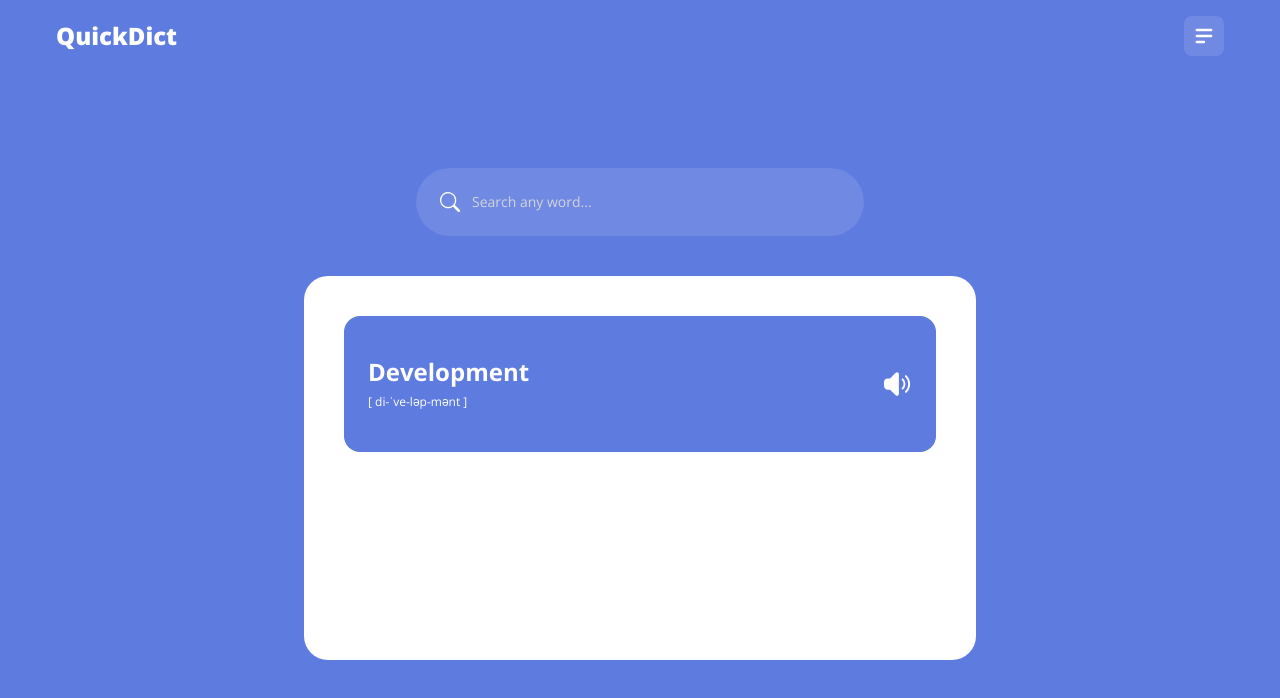
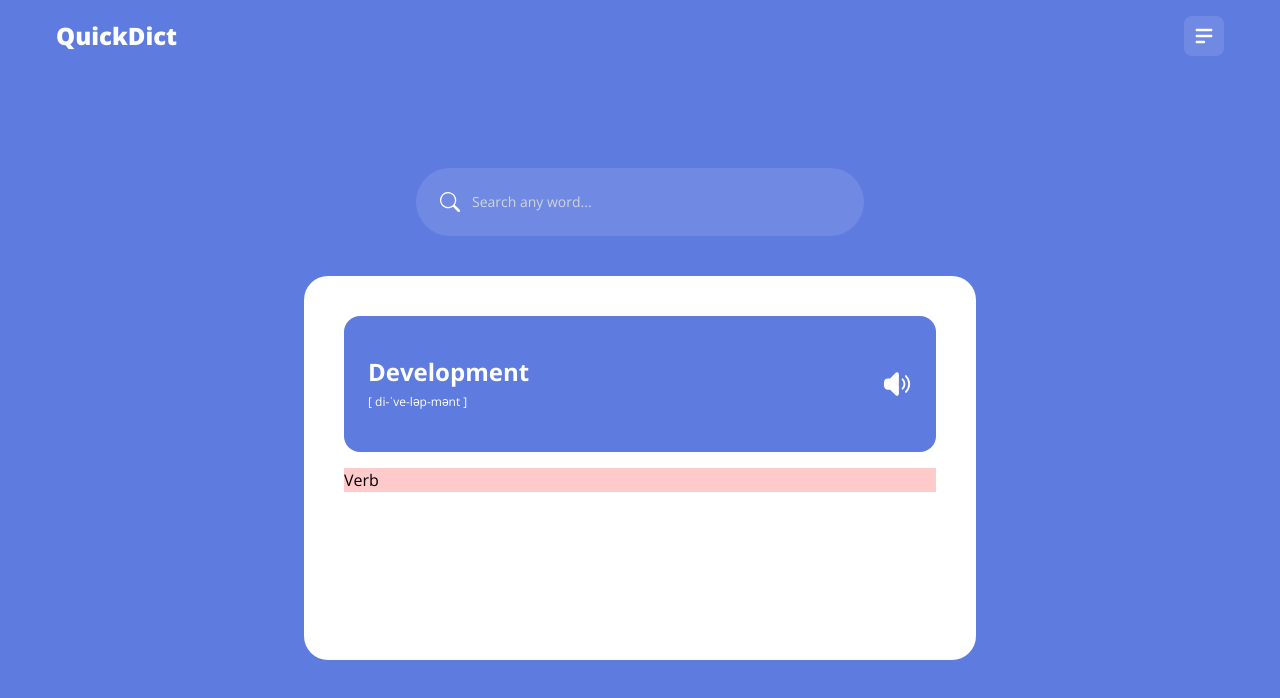
Before and after one commit to priscilla-e/quickdict, a React (Vite) app: page / in a window 1280 px wide. Shown: the top 698 px of the page. Built offline with nearby package versions, Linux system fonts and the light colour scheme.

Commit message:
Add dummy searc result to app

```diff
--- a/src/App.tsx
+++ b/src/App.tsx
@@ -1,15 +1,25 @@
-import Header from "./components/layout/Header.tsx";
-import SearchInput from "./components/search/SearchInput.tsx";
+import Header from './components/layout/Header.tsx';
+import SearchInput from './components/search/SearchInput.tsx';
 import SearchResult from './components/search/SearchResult.tsx';
-import type { SearchResult as SearchResultType } from "./types.ts";
+import type { SearchResult as SearchResultType } from './types.ts';
 
 const dummyResults: SearchResultType = {
   word: 'development',
-  definitions: []
-}
+  definitions: [
+    {
+      partOfSpeech: 'Verb',
+      ipa: 'di-ˈve-ləp-mənt',
+      audio: 'https://audios.com',
+      meanings: [
+        'to set down in writing or the like, as for the purpose of preserving evidence.',
+        'to set down in writing or the like, as for the purpose of preserving evidence.',
+        'to set down in writing or the like, as for the purpose of preserving evidence.',
+      ],
+    },
+  ],
+};
 
 function App() {
-
   return (
     <>
       <Header />
```
